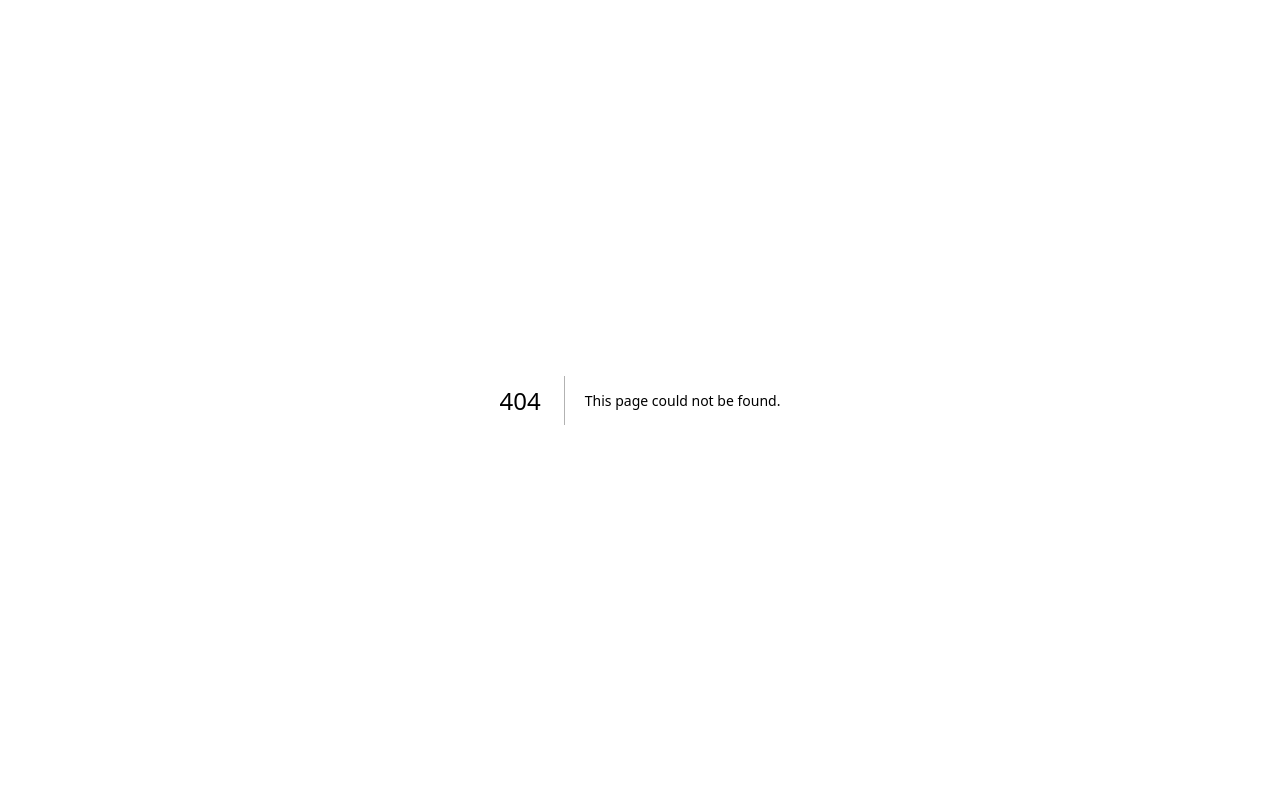
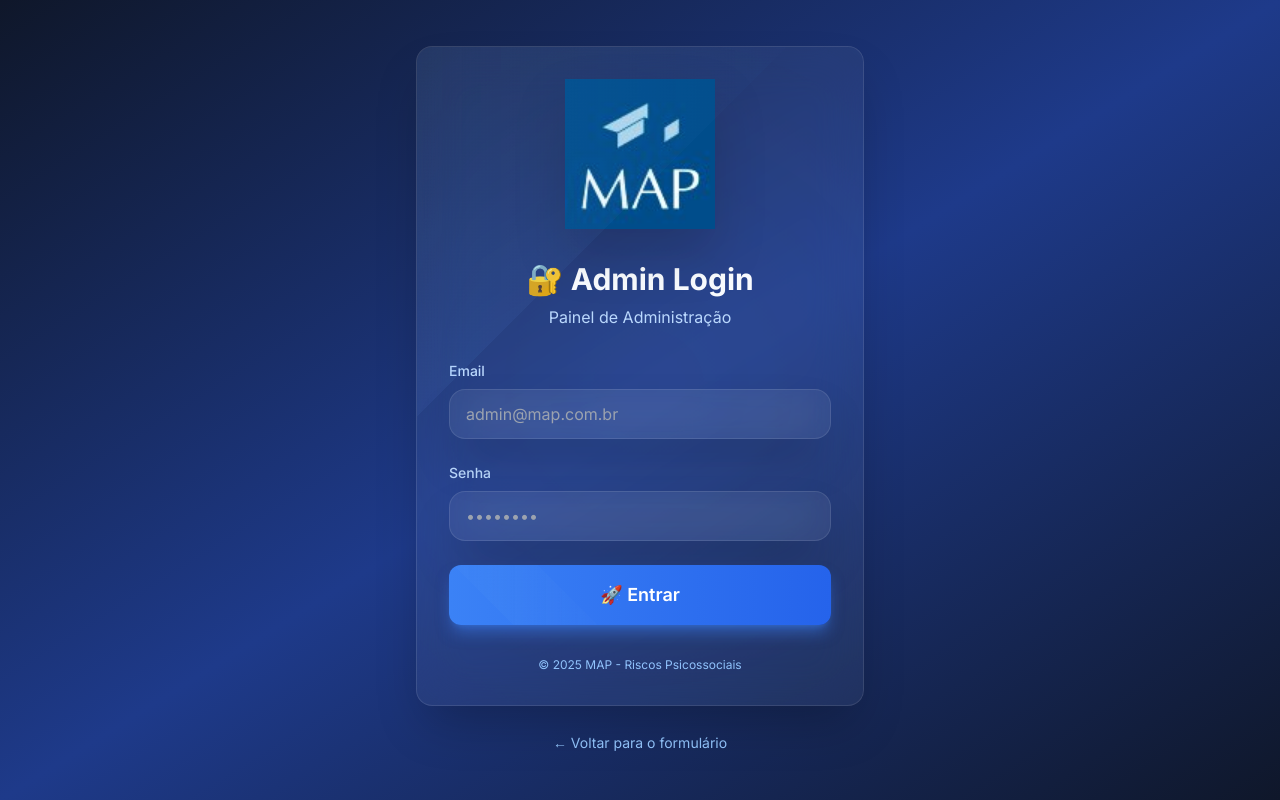
Before and after one commit to doni010520/riscos-psicossociais-map, a Next.js app in the folder frontend/: page /admin in a window 1280 px wide. Before the commit this address had no page. Built offline with nearby package versions, Linux system fonts and the light colour scheme.

Commit message:
Add admin login page with authentication logic

```diff
--- /dev/null
+++ b/frontend/src/app/admin/page.tsx
@@ -0,0 +1,178 @@
+'use client';
+
+import React, { useState, useEffect } from 'react';
+import { useRouter } from 'next/navigation';
+import Image from 'next/image';
+
+export default function AdminLoginPage() {
+  const router = useRouter();
+  const [email, setEmail] = useState('');
+  const [password, setPassword] = useState('');
+  const [error, setError] = useState('');
+  const [isLoading, setIsLoading] = useState(false);
+
+  // Verificar se já está logado
+  useEffect(() => {
+    const token = localStorage.getItem('admin_token');
+    if (token) {
+      router.push('/admin/dashboard');
+    }
+  }, [router]);
+
+  const handleLogin = async (e: React.FormEvent) => {
+    e.preventDefault();
+    setError('');
+    setIsLoading(true);
+
+    try {
+      const apiUrl = process.env.NEXT_PUBLIC_API_URL || 'http://localhost:8000';
+
+      const response = await fetch(`${apiUrl}/api/auth/login`, {
+        method: 'POST',
+        headers: {
+          'Content-Type': 'application/json',
+        },
+        body: JSON.stringify({ email, password }),
+      });
+
+      if (!response.ok) {
+        throw new Error('Email ou senha incorretos');
+      }
+
+      const data = await response.json();
+
+      // Salvar token
+      localStorage.setItem('admin_token', data.access_token);
+
+      // Redirecionar
+      router.push('/admin/dashboard');
+    } catch (err: any) {
+      setError(err.message || 'Erro ao fazer login');
+    } finally {
+      setIsLoading(false);
+    }
+  };
+
+  return (
+    <div className="min-h-screen flex items-center justify-center p-4">
+      <div className="w-full max-w-md">
+        <div className="glass-card water-drop glass-shine p-8">
+          {/* Logo */}
+          <div className="flex justify-center mb-8">
+            <Image
+              src="/logo-map.png"
+              alt="MAP Logo"
+              width={150}
+              height={60}
+              priority
+              className="drop-shadow-2xl"
+            />
+          </div>
+
+          {/* Título */}
+          <div className="text-center mb-8">
+            <h1 className="text-3xl font-bold text-white mb-2">
+              🔐 Admin Login
+            </h1>
+            <p className="text-blue-200">
+              Painel de Administração
+            </p>
+          </div>
+
+          {/* Erro */}
+          {error && (
+            <div className="mb-6 glass-card border-red-500/50 bg-red-500/10 p-4 rounded-lg">
+              <p className="text-red-300 text-center text-sm">⚠️ {error}</p>
+            </div>
+          )}
+
+          {/* Form */}
+          <form onSubmit={handleLogin} className="space-y-6">
+            <div>
+              <label className="block text-sm font-medium text-blue-200 mb-2">
+                Email
+              </label>
+              <input
+                type="email"
+                required
+                value={email}
+                onChange={(e) => setEmail(e.target.value)}
+                className="w-full px-4 py-3 glass-card text-white placeholder-gray-400 focus:ring-2 focus:ring-blue-500 transition-all"
+                placeholder="admin@map.com.br"
+                disabled={isLoading}
+              />
+            </div>
+
+            <div>
+              <label className="block text-sm font-medium text-blue-200 mb-2">
+                Senha
+              </label>
+              <input
+                type="password"
+                required
+                value={password}
+                onChange={(e) => setPassword(e.target.value)}
+                className="w-full px-4 py-3 glass-card text-white placeholder-gray-400 focus:ring-2 focus:ring-blue-500 transition-all"
+                placeholder="••••••••"
+                disabled={isLoading}
+              />
+            </div>
+
+            <button
+              type="submit"
+              disabled={isLoading}
+              className={`
+                w-full py-4 px-6 rounded-xl font-semibold text-lg
+                transition-all duration-300 glass-shine
+                ${
+                  isLoading
+                    ? 'bg-white/10 text-gray-400 cursor-not-allowed'
+                    : 'bg-gradient-to-r from-blue-500 to-blue-600 hover:from-blue-600 hover:to-blue-700 text-white shadow-lg shadow-blue-500/50 hover:shadow-xl hover:shadow-blue-500/60 transform hover:scale-[1.02]'
+                }
+              `}
+            >
+              {isLoading ? (
+                <span className="flex items-center justify-center gap-3">
+                  <svg className="animate-spin h-5 w-5" viewBox="0 0 24 24">
+                    <circle
+                      className="opacity-25"
+                      cx="12"
+                      cy="12"
+                      r="10"
+                      stroke="currentColor"
+                      strokeWidth="4"
+                      fill="none"
+                    />
+                    <path
+                      className="opacity-75"
+                      fill="currentColor"
+                      d="M4 12a8 8 0 018-8V0C5.373 0 0 5.373 0 12h4zm2 5.291A7.962 7.962 0 014 12H0c0 3.042 1.135 5.824 3 7.938l3-2.647z"
+                    />
+                  </svg>
+                  Entrando...
+                </span>
+              ) : (
+                '🚀 Entrar'
+              )}
+            </button>
+          </form>
+
+          <div className="mt-8 text-center">
+            <p className="text-blue-300 text-xs">
+              © 2025 MAP - Riscos Psicossociais
+            </p>
+          </div>
+        </div>
+
+        <div className="mt-6 text-center">
+          <button
+            onClick={() => router.push('/formulario')}
+            className="text-blue-300 hover:text-blue-200 text-sm transition-colors"
+          >
+            ← Voltar para o formulário
+          </button>
+        </div>
+      </div>
+    </div>
+  );
+}
```
